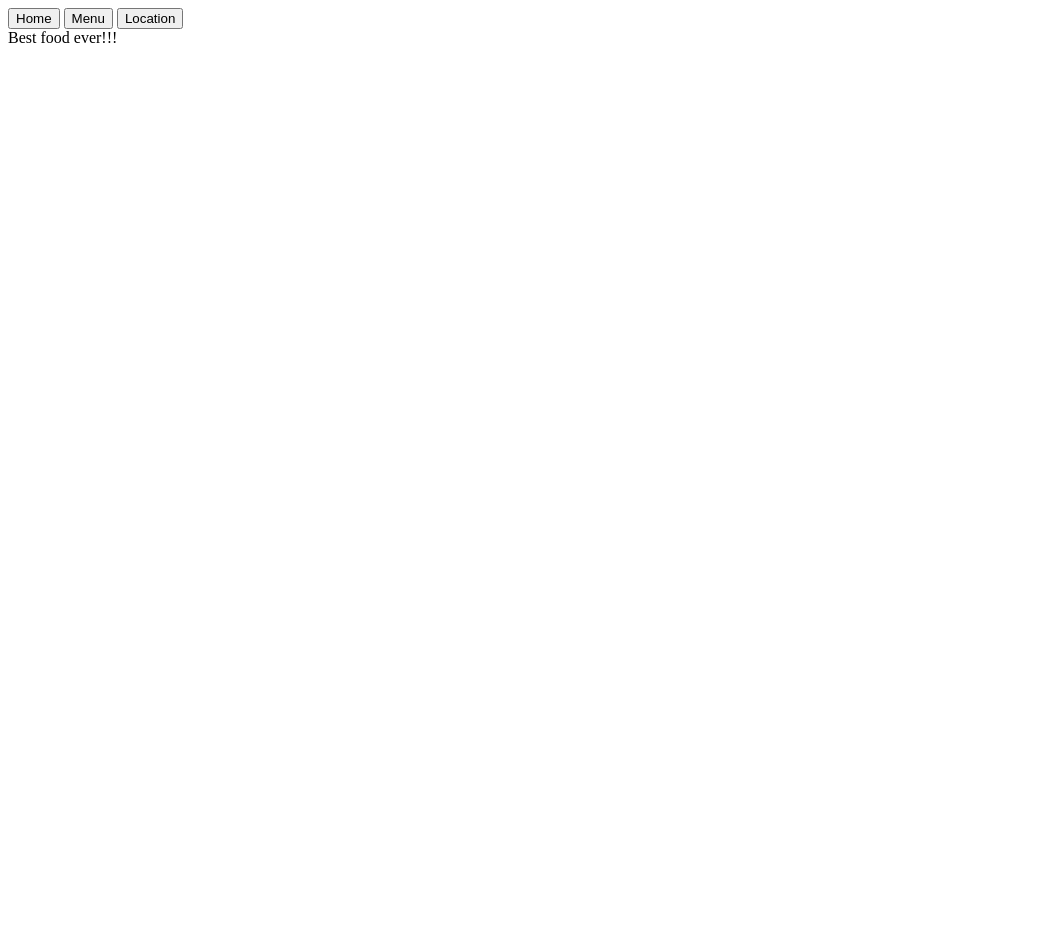
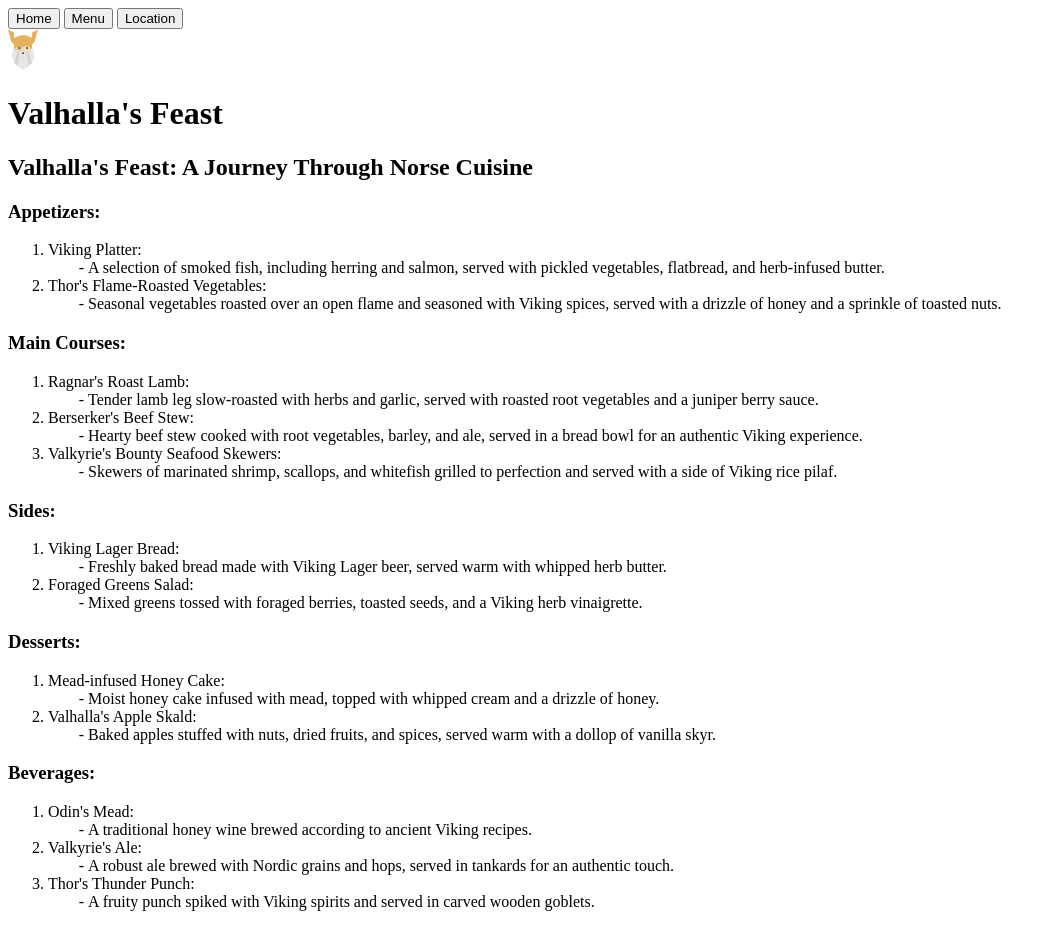
Before and after one commit to danielfreire-dev/TOP-Restaurant, a website built with webpack: page src/template.html in a window 1280 px wide. Both pictures are taken after a click on the button "Menu". Shown: the whole page, without its empty margins (0-1052 px from the left). Before the commit the page ends 800 px from the top, so only its background shows below. Built offline with nearby package versions, Linux system fonts and the light colour scheme.

Commit message:
header file

```diff
--- a/src/index.js
+++ b/src/index.js
@@ -1,6 +1,9 @@
 /* import homePage from "/src/app/home";
 import menu from "/src/app/menu";
 import location from "/src/app/location"; */
+import logo from "/src/assets/logo.png";
+import "/src/style/style.css";
+
 /* alert("Hey there!"); */
 
 /* let HomePage = new homePage();
@@ -16,69 +19,155 @@ let contentDiv = document.getElementById("content");
 
 homeButton.addEventListener("click", function (event) {
   event.preventDefault();
-  let logoDiv = document.createElement("div");
-  logoDiv.className = "logo";
-  /* insert Logo */
-  let h1Div = document.createElement("div");
-  h1Div.className = "Title";
-  h1Div.innerHTML = "<h1>TOP Restaurant</h1>";
+  contentDiv.innerHTML = "";
+  /* contentDiv.innerHTML = "Best homepage ever!!! <br>"; */
+
+  header();
+
   let image = document.createElement("img");
   let divContent = document.getElementById("content");
-  image.src = "/src/assets/victoria-shes-UC0HZdUitWY-unsplash.jpg";
+  /* append picture */
+
+  /* image.src = "/src/assets/food.jpg";
   image.style.cssText = "width: 80%";
-  /* divContent.appendChild(image); */
-  let frameDiv = document.createElement("div");
-  /* append picture */
+  divContent.appendChild(image);
+  let frameDiv = document.createElement("div"); */
+
   let bodyDiv = document.createElement("div");
   bodyDiv.className = "body";
   bodyDiv.innerHTML = `<p>Welcome to Valhalla's Feast, where the spirit of the Viking era comes alive through our culinary delights! Nestled in the heart of [insert location], our restaurant offers a unique and immersive dining experience inspired by the legendary Norse warriors. Step into a world where long tables are adorned with hearty feasts, mead flows freely, and the ambiance resonates with the echoes of ancient sagas.</p>
 <p>At Valhalla's Feast, we pride ourselves on crafting authentic Viking cuisine, meticulously prepared to transport you back in time. From savory smoked meats to freshly baked breads and robust stews, each dish pays homage to the rich culinary traditions of the Norse people. Our chefs source the finest ingredients, drawing inspiration from historical recipes and modern culinary techniques to create a menu that honors the spirit of adventure and exploration.</p>
-<p>Whether you're a seasoned warrior or a curious traveler, join us on a gastronomic journey through the Viking age. Raise your horn, share tales of valor, and indulge in a feast fit for Odin himself. At Valhalla's Feast, every meal is an epic saga waiting to unfold. Skål!</p>`;
-  contentDiv.innerHTML = "Best homepage ever!!! <br>";
+<p>Whether you're a seasoned warrior or a curious traveler, join us on a gastronomic journey through the Viking age. Raise your horn, share tales of valor, and indulge in a feast fit for Odin himself. At Valhalla's Feast, every meal is an epic saga waiting to unfold. </p>
+<p>Skål!</p>
+`;
+
+  contentDiv.appendChild(bodyDiv);
 });
 
 menuButton.addEventListener("click", function (event) {
   event.preventDefault();
-  contentDiv.innerHTML = "Best food ever!!!";
-  let logoDiv = document.createElement("div");
-  logoDiv.className = "logo";
-  /* insert Logo */
-  let h1Div = document.createElement("div");
-  h1Div.className = "title";
-  h1Div.innerHTML = "<h1>TOP Restaurant</h1>";
+  contentDiv.innerHTML = "";
+  /* contentDiv.innerHTML = "Best food ever!!!"; */
+  header();
+
   let menuDiv = document.createElement("div");
   menuDiv.className = "menu";
-  let menuTitle = document.createElement("h1");
+  contentDiv.appendChild(menuDiv);
+
+  let menuTitle = document.createElement("h2");
   menuTitle.innerHTML = "Valhalla's Feast: A Journey Through Norse Cuisine";
   menuDiv.appendChild(menuTitle);
-  let courseDiv = document.createElement("div");
-  courseDiv.className = "course";
-  let List = document.createElement("ol");
-  let item1List = List.appendChild("li");
-  item1List.innerHTML = "Viking Platter:";
-  let item2List = List.appendChild("li");
+
+  let contentHTML = document.createElement("div");
+  contentHTML.innerHTML = `
+  <h3>Appetizers:</h3>
+<ol>
+<li>Viking Platter:</li>
+<ul>
+   <li style="list-style-type:"-"">A selection of smoked fish, including herring and salmon, served with pickled vegetables, flatbread, and herb-infused butter.</li>
+</ul>
+<li>Thor's Flame-Roasted Vegetables:</li>
+<ul>
+   <li> Seasonal vegetables roasted over an open flame and seasoned with Viking spices, served with a drizzle of honey and a sprinkle of toasted nuts.</li>
+</ul>
+</ol>
+<h3>Main Courses:</h3>
+<ol>
+<li>Ragnar's Roast Lamb:</li>
+<ul>
+   <li>Tender lamb leg slow-roasted with herbs and garlic, served with roasted root vegetables and a juniper berry sauce.</li>
+</ul>
+<li>Berserker's Beef Stew:</li>
+<ul>
+   <li>Hearty beef stew cooked with root vegetables, barley, and ale, served in a bread bowl for an authentic Viking experience.</li>
+</ul>
+<li>Valkyrie's Bounty Seafood Skewers:</li>
+<ul>
+   <li>Skewers of marinated shrimp, scallops, and whitefish grilled to perfection and served with a side of Viking rice pilaf.</li>
+</ul>
+</ol>
+<h3>Sides:</h3>
+<ol>
+<li>Viking Lager Bread:</li>
+<ul>
+   <li>Freshly baked bread made with Viking Lager beer, served warm with whipped herb butter.</li>
+</ul>
+<li>Foraged Greens Salad:</li>
+<ul>
+   <li>Mixed greens tossed with foraged berries, toasted seeds, and a Viking herb vinaigrette.</li>
+</ul>
+</ol>
+<h3>Desserts:</h3>
+<ol>
+<li>Mead-infused Honey Cake:</li>
+<ul>
+   <li>Moist honey cake infused with mead, topped with whipped cream and a drizzle of honey.</li>
+</ul>
+<li>Valhalla's Apple Skald:</li>
+<ul>
+   <li>Baked apples stuffed with nuts, dried fruits, and spices, served warm with a dollop of vanilla skyr.</li>
+</ul>
+</ol>
+<h3>Beverages:</h3>
+<ol>
+<li>Odin's Mead:</li>
+<ul>
+   <li>A traditional honey wine brewed according to ancient Viking recipes.</li>
+</ul>
+<li>Valkyrie's Ale:</li>
+<ul>
+   <li>A robust ale brewed with Nordic grains and hops, served in tankards for an authentic touch.</li>
+</ul>
+<li>Thor's Thunder Punch:</li>
+<ul>
+   <li>A fruity punch spiked with Viking spirits and served in carved wooden goblets.</li>
+   </ul>
+</ol>
+`;
+  contentDiv.appendChild(contentHTML);
 });
 
 locationButton.addEventListener("click", function (event) {
   event.preventDefault();
-  contentDiv.innerHTML = "Best location ever!!!";
+  contentDiv.innerHTML = "";
+
+  header();
+
+  let locationDiv = document.createElement("div");
+  locationDiv.innerHTML =
+    "<p>Located in the Heart of Viking land. Only true Vikings are allowed to learn our ture location.</p>";
+  contentDiv.appendChild(locationDiv);
 });
 
 /* function homePage() {
   /* let image = document.createElement("img");
   let divContent = document.getElementById("content");
-  image.src = "/src/assets/victoria-shes-UC0HZdUitWY-unsplash.jpg";
+  image.src = "/src/assets/food.jpg";
   document.divContent.appendChild(image); */
 /*  let homeContent = document.getElementById("content");
   homeContent.innerHTML = "Best homepage ever!!!";
-}
-
-function menu() {
-  let menuContent = document.getElementById("content");
-  menuContent.textContent = "Best food ever!!!";
 }
 
 function location() {
   let locationContent = document.getElementById("content");
   locationContent.innerHTML = "Best location ever!!!";
 } */
+function header() {
+  let headerContent = document.createElement("div");
+  let h1Div = document.createElement("div");
+  headerContent.setAttribute("id", "header");
+
+  let logoHeader = document.createElement("img");
+  logoHeader.setAttribute("id", "logo");
+  logoHeader.style.width = "30px";
+  logoHeader.src = logo;
+
+  h1Div.appendChild(logoHeader);
+
+  h1Div.className = "title";
+  let title = document.createElement("h1");
+  title.textContent = "Valhalla's Feast";
+  h1Div.appendChild(title);
+  headerContent.appendChild(h1Div);
+  contentDiv.appendChild(headerContent);
+}
--- /dev/null
+++ b/src/style/style.css
@@ -0,0 +1,7 @@
+ul li {
+  list-style-type: "- ";
+}
+
+#logo {
+  width: 20%;
+}
--- a/webpack.config.js
+++ b/webpack.config.js
@@ -18,4 +18,46 @@ module.exports = {
       title: "TOP-Restaurant",
     }),
   ],
+  module: {
+    rules: [
+      {
+        test: /\.css$/,
+        use: [
+          { loader: "style-loader" },
+          {
+            loader: "css-loader",
+            options: {
+              modules: true,
+            },
+          },
+          ,
+        ],
+      },
+      {
+        test: /\.html$/i,
+        loader: "html-loader",
+        options: {
+          sources: {
+            list: [
+              // All default supported tags and attributes
+              {
+                tag: "img",
+                attribute: "data-src",
+                type: "src",
+              },
+              {
+                tag: "img",
+                attribute: "data-srcset",
+                type: "srcset",
+              },
+            ],
+          },
+        },
+      },
+      {
+        test: /\.(png|jpg|gif|svg)$/i,
+        type: "asset/resource",
+      },
+    ],
+  },
 };
```
Also changed, not shown: package.json (+7 -0 lines), src/assets/intro.md (added, +9 -0 lines), src/template.html (+1 -1 lines), src/assets/logo.png (added), src/assets/map.jpg (renamed from src/assets/geojango-maps-Z8UgB80_46w-unsplash.jpg), 4 other files.
